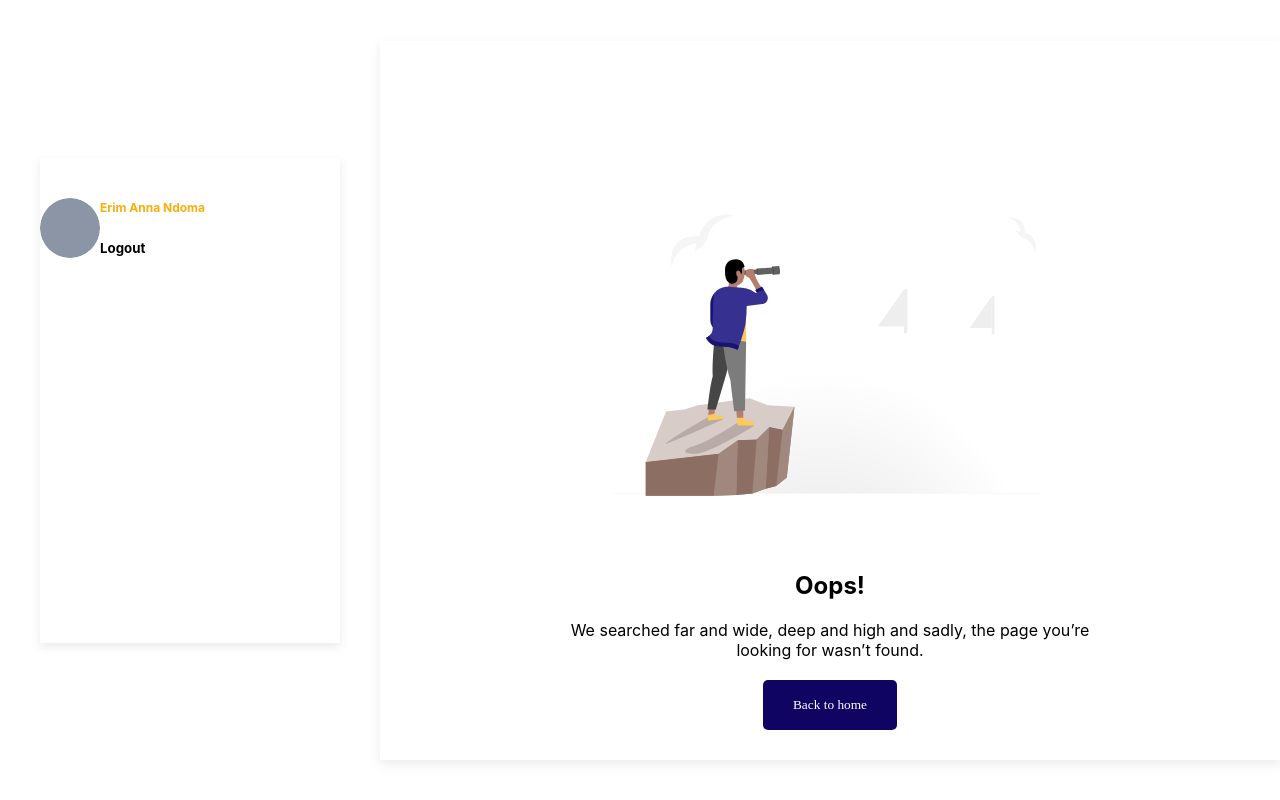
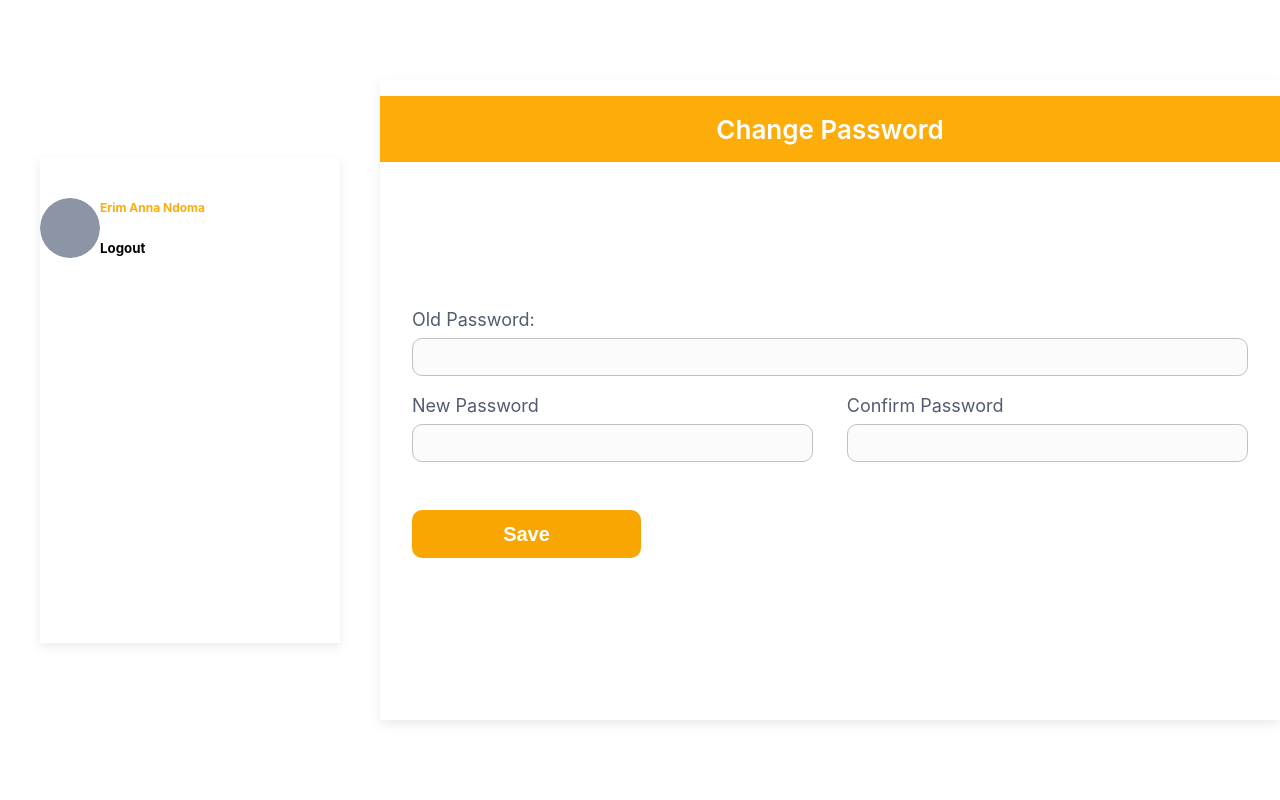
Before and after one commit to godswillokokon/SP-UserDashboard, a React (Create React App) app: page /change-password in a window 1280 px wide. Built offline with nearby package versions, Linux system fonts and the light colour scheme.

Commit message:
Added Header to the Body of the template

```diff
--- /dev/null
+++ b/src/pages/dashboard/pages/change_password/index.js
@@ -0,0 +1,31 @@
+import React from "react";
+import DashBoardBody from "../../styles/dashbord_body";
+
+export default function ChangePassword() {
+  return (
+    <>
+      <DashBoardBody.Header>
+        <h1>Change Password</h1>
+      </DashBoardBody.Header>
+      <DashBoardBody>
+        <DashBoardBody.Form>
+          <div className="input-control">
+            <label>Old Password:</label>
+            <input type="password" />
+          </div>
+          <div className="input-group">
+            <div className="input-control">
+              <label>New Password</label>
+              <input type="password" />
+            </div>
+            <div className="input-control">
+              <label>Confirm Password</label>
+              <input type="password" />
+            </div>
+          </div>
+          <button>Save</button>
+        </DashBoardBody.Form>
+      </DashBoardBody>
+    </>
+  );
+}
--- a/src/pages/dashboard/pages/settings/index.js
+++ b/src/pages/dashboard/pages/settings/index.js
@@ -4,6 +4,10 @@ import avi from "../../../../assets/img/user.png";
 
 export default function AcountSetting() {
   return (
+    <>
+      <DashBoardBody.Header>
+        <h1>Account Settings</h1>
+      </DashBoardBody.Header>
       <DashBoardBody>
         <DashBoardBody.SettingBanner>
           <div className="background">
@@ -52,5 +56,6 @@ export default function AcountSetting() {
           <button>Save</button>
         </DashBoardBody.Form>
       </DashBoardBody>
+    </>
   );
 }
--- a/src/pages/dashboard/pages/soldProp/index.js
+++ b/src/pages/dashboard/pages/soldProp/index.js
@@ -12,11 +12,19 @@ function handleChange(value) {
 }
 export default function SoldProperty() {
   return (
+    <>
+      <DashBoardBody.Header>
+        <h1>Sold Properties</h1>
+      </DashBoardBody.Header>
       <DashBoardBody>
         <div className="row-header">
           <h1>Houses for rent</h1>
           <div className="sort-by">
-          <img src="../assets/icons/sort-by.png" alt="" className="sort-icon" />
+            <img
+              src="../assets/icons/sort-by.png"
+              alt=""
+              className="sort-icon"
+            />
             <Select
               defaultValue="Sorted By"
               style={{ width: 160 }}
@@ -42,6 +50,7 @@ export default function SoldProperty() {
           ))}
         </DashBoardBody.Row>
       </DashBoardBody>
+    </>
   );
 }
 const Properties = [
--- a/src/pages/dashboard/pages/wallet/index.js
+++ b/src/pages/dashboard/pages/wallet/index.js
@@ -13,6 +13,10 @@ function handleChange(value) {
 }
 export default function Wallet() {
   return (
+    <>
+      <DashBoardBody.Header>
+        <h1>Wallet</h1>
+      </DashBoardBody.Header>
       <DashBoardBody>
         <DashBoardBody.Banner>
           <div className="background">
@@ -117,6 +121,7 @@ export default function Wallet() {
           </div>
         </DashBoardBody.WalletRecentActivity>
       </DashBoardBody>
+    </>
   );
 }
 
--- a/src/pages/dashboard/styles/dashbord_body.js
+++ b/src/pages/dashboard/styles/dashbord_body.js
@@ -15,6 +15,23 @@ const DashBoardBody = styled.section`
       color: #515c6f;
       text-transform: capitalize;
     }
+  }
+`;
+
+DashBoardBody.Header = styled.div`
+  margin: 1rem 0rem;
+  height: 66px;
+  width: inherit;
+  background: #fcad0a;
+  display: flex;
+  justify-content: center;
+  align-items: center;
+
+  h1 {
+    font-weight: 600;
+    font-size: 26px;
+    color: #ffffff;
+    margin: 0;
   }
 `;
 
--- a/src/pages/index.js
+++ b/src/pages/index.js
@@ -5,6 +5,7 @@ import Wallet from "./dashboard/pages/wallet";
 import Layout from "./components/Layout";
 import SoldProperties from "./dashboard/pages/soldProp";
 import AccountSetting from "./dashboard/pages/settings";
+import ChangePassword from "./dashboard/pages/change_password";
 import NoMatchPage from "./notFound";
 
 const App = () => {
@@ -15,6 +16,11 @@ const App = () => {
           <Route path="/" component={Wallet} exact={true} />
           <Route path="/sold-prop" component={SoldProperties} exact={true} />
           <Route path="/settings" component={AccountSetting} exact={true} />
+          <Route
+            path="/change-password"
+            component={ChangePassword}
+            exact={true}
+          />
           <Route component={NoMatchPage} />
         </Switch>
       </Router>
```
Lines whose indentation alone changed are shown as unchanged.
